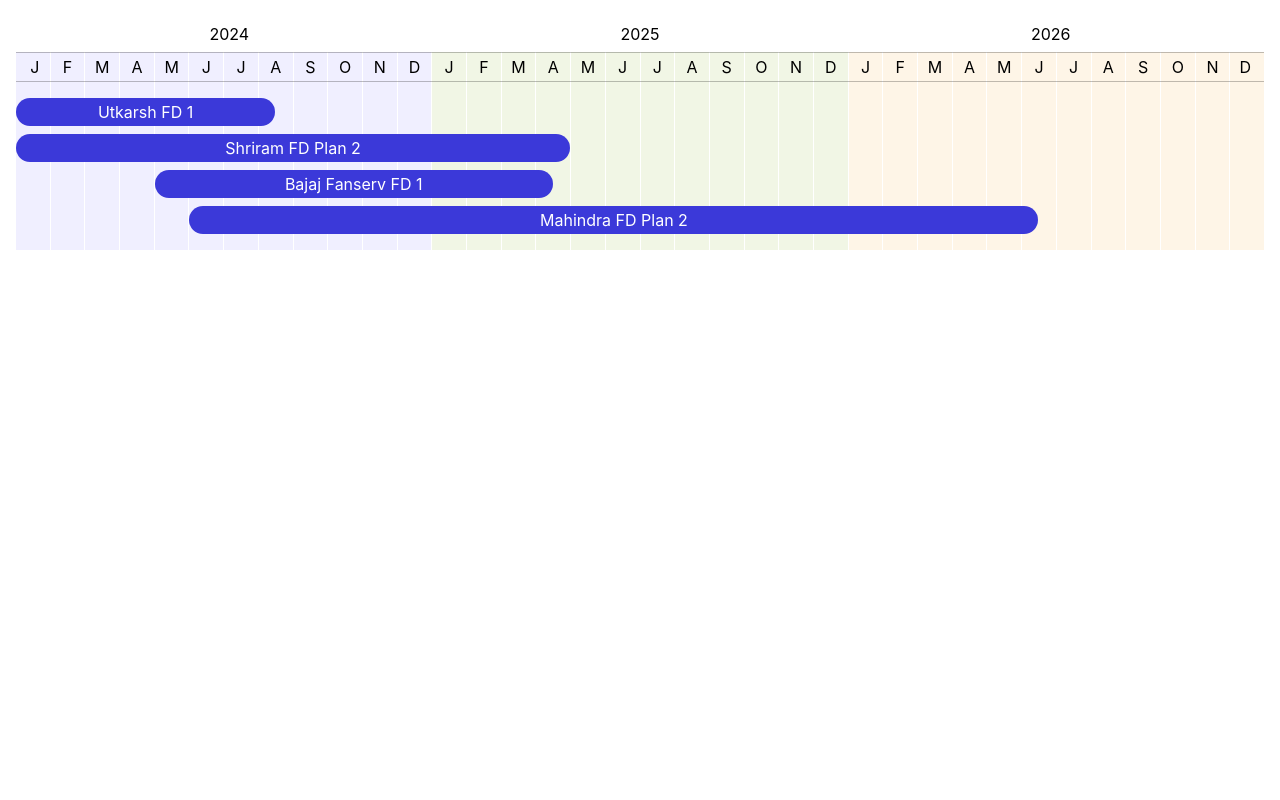
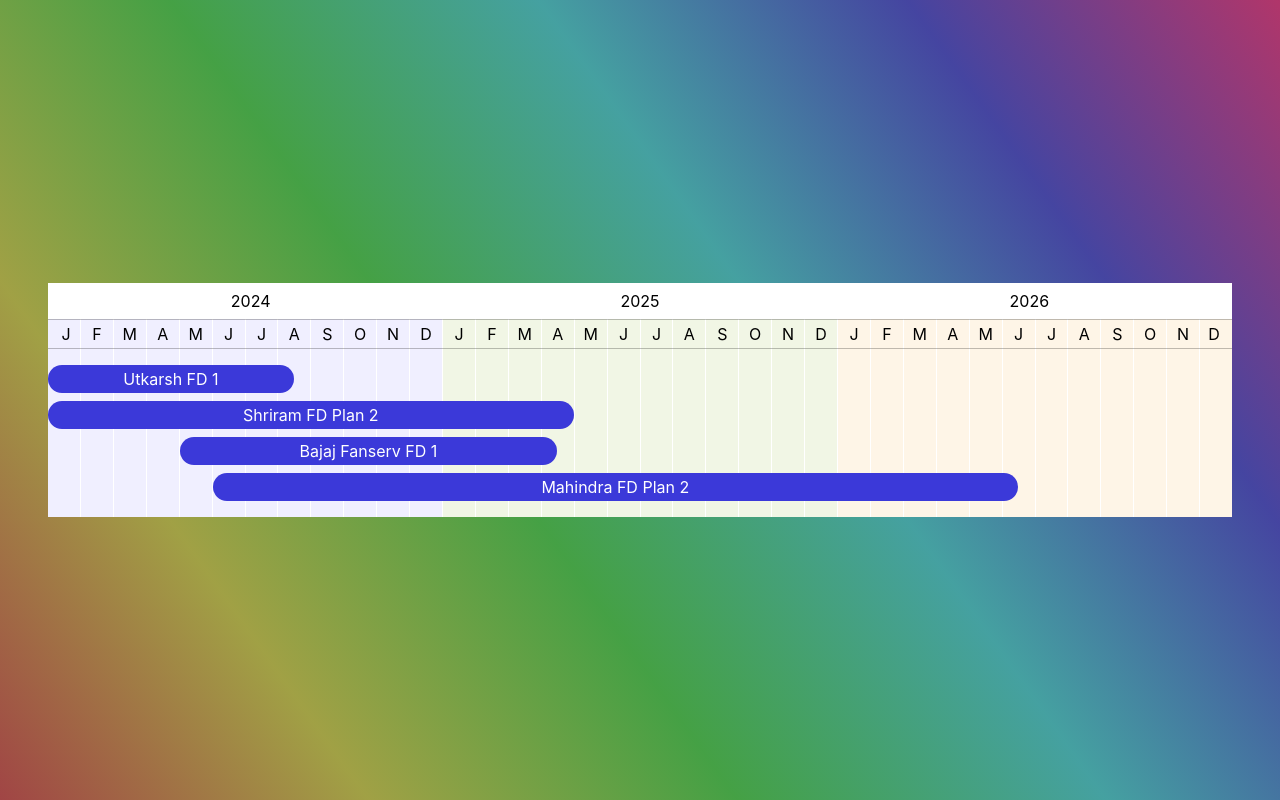
Before and after one commit to heyymarco/custom-calendar, a React (Create React App) app: page / in a window 1280 px wide. Built offline with nearby package versions, Linux system fonts and the light colour scheme.

Commit message:
updated app backg

```diff
--- a/src/App.css
+++ b/src/App.css
@@ -1,3 +1,7 @@
 .App {
-  padding: 1rem;
+  padding: 3rem;
+  background : url('/public/soft-rainbow.svg');
+  display: grid;
+  justify-content : stretch;
+  align-content   : center;
 }
--- a/src/index.css
+++ b/src/index.css
@@ -5,9 +5,18 @@
     sans-serif;
   -webkit-font-smoothing: antialiased;
   -moz-osx-font-smoothing: grayscale;
+  min-height: 100vh;
+  min-height: 100dvh;
+  margin: 0;
+  padding: 0;
+  display: grid;
 }
 
 code {
   font-family: source-code-pro, Menlo, Monaco, Consolas, 'Courier New',
     monospace;
 }
+
+#root {
+  display: grid;
+}
```
Also changed, not shown: public/soft-rainbow.svg (added).
